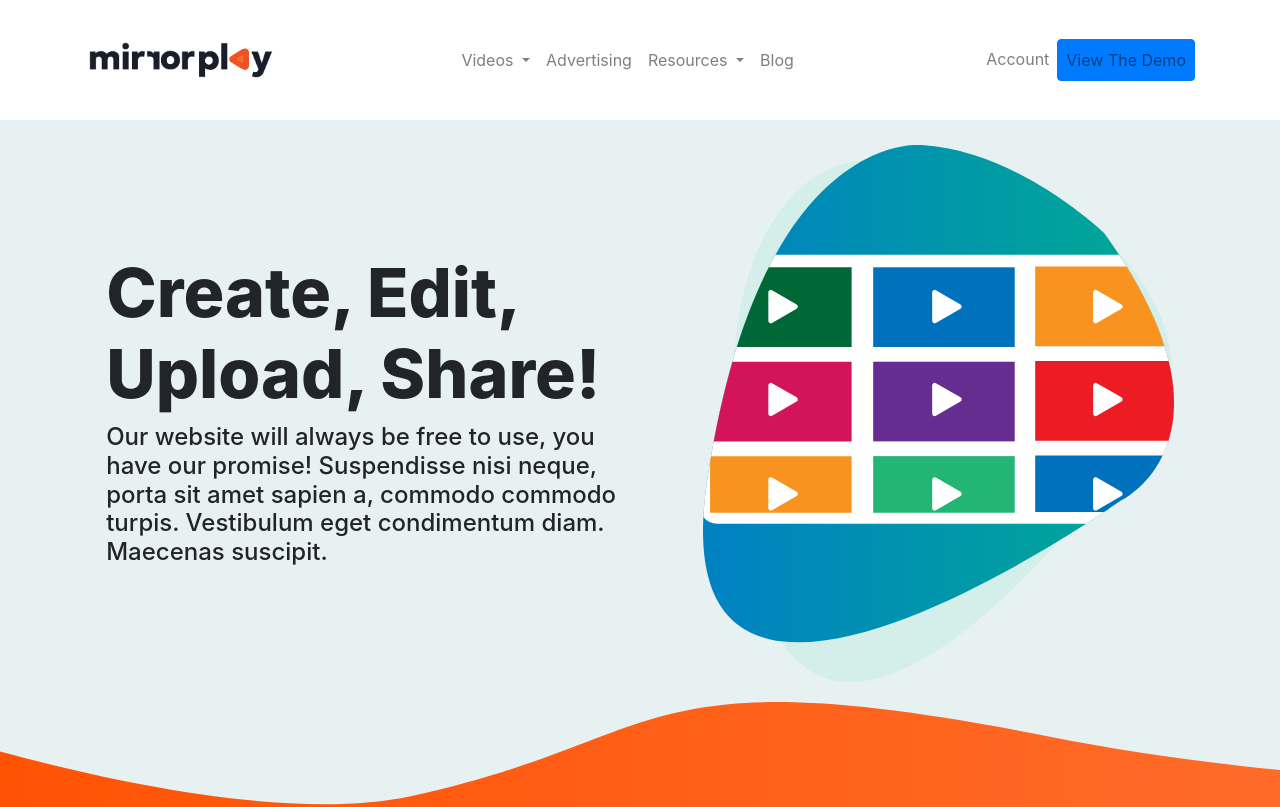
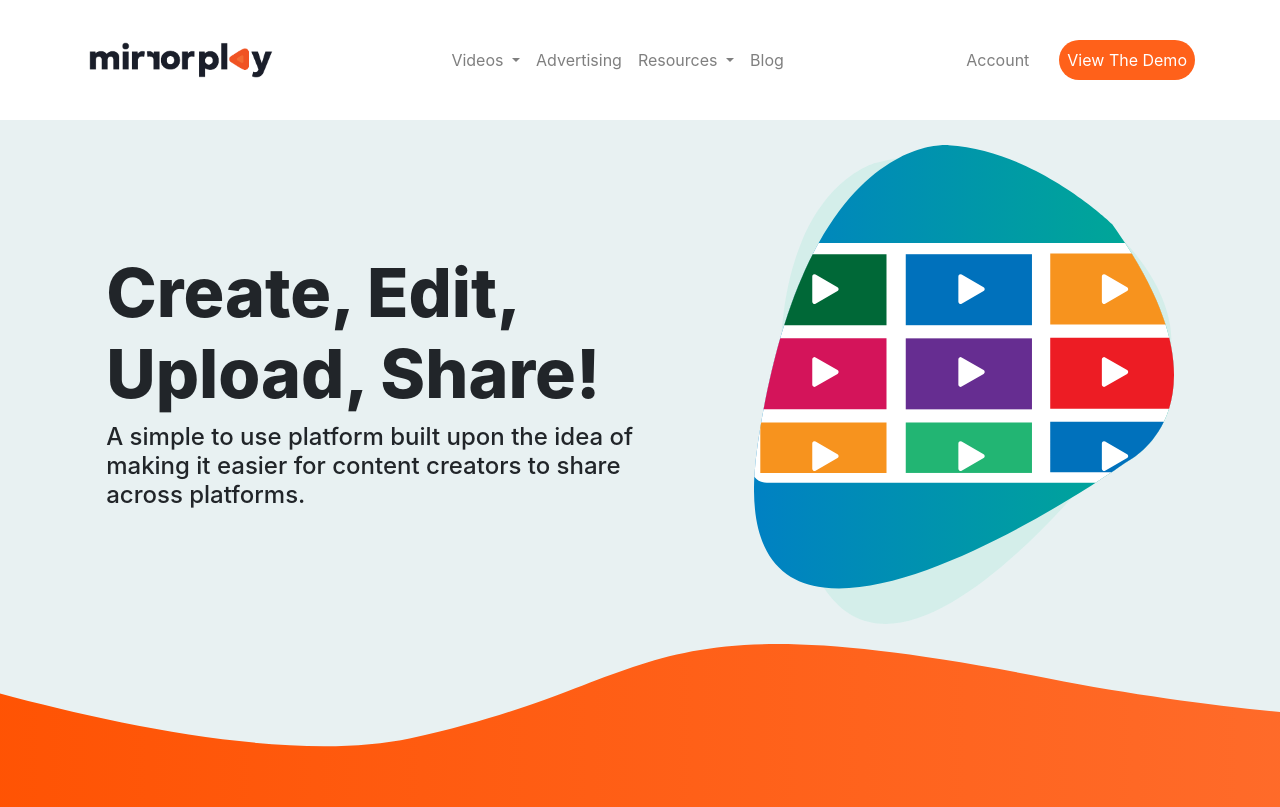
Before and after one commit to tys-adventure/mirrorplay, an ASP.NET MVC app: page / in a window 1280 px wide. Shown: the top 807 px of the page. Run offline with ASP.NET Core 8 and stand-ins for ASP.NET MVC 5, Linux system fonts and the light colour scheme; the project's own start-up code is not run, and a stand-in starts its controllers and pages; some libraries are stand-ins or nearby versions.

Commit message:
Update SCSS
Changed navigation button styles to align with general brand guidelines.

```diff
--- a/MirrorPlay/Views/Home/Index.cshtml
+++ b/MirrorPlay/Views/Home/Index.cshtml
@@ -6,7 +6,7 @@
     <div class="row">
         <div class="col-md-6 vert-center">
             <h1>Create, Edit, Upload, Share!</h1>
-            <h4>Our website will always be free to use, you have our promise! Suspendisse nisi neque, porta sit amet sapien a, commodo commodo turpis. Vestibulum eget condimentum diam. Maecenas suscipit.</h4>
+            <h4>A simple to use platform built upon the idea of making it easier for content creators to share across platforms.</h4>
         </div>
         <div class="col-md-6 jewel-pod right">
             <h1></h1>
--- a/MirrorPlay/Views/Shared/_Layout.cshtml
+++ b/MirrorPlay/Views/Shared/_Layout.cshtml
@@ -62,7 +62,7 @@
                 </ul>
                 <ul class="nav navbar-nav flex-row justify-content-center flex-nowrap">
                     <li class="nav-item"><a class="nav-link" href="">Account</a></li>
-                    <li class="nav-item"><a class="nav-link btn btn-primary">View The Demo</a></li>
+                    <li class="nav-item"><a class="nav-link menu-btn btn btn-primary">View The Demo</a></li>
                 </ul>
             </div>
         </div>
--- a/MirrorPlay/scss/partials/_all.scss
+++ b/MirrorPlay/scss/partials/_all.scss
@@ -3,3 +3,4 @@
 @import "jewel";
 @import "nav";
 @import "sizes";
+@import  "buttons";
--- /dev/null
+++ b/MirrorPlay/scss/partials/_buttons.scss
@@ -0,0 +1,25 @@
+.menu-btn {
+    margin-left: 22px;
+}
+
+.btn{
+    padding: 8px 36px;
+    border-radius: 22px;
+}
+
+.btn-primary{
+    background-color: #ff611a;
+    color: white!important;
+    border: 0;
+}
+
+.btn-primary:hover {
+    color: white !important;
+    background-color: #ff611a;
+    background-color: rgba(255, 97, 26, .8);
+}
+.btn-primary:active {
+    color: white !important;
+    background-color: #ff611a;
+    background-color: rgba(255, 97, 26, .8);
+}
```
Also changed, not shown: MirrorPlay/MirrorPlay.csproj, MirrorPlay/scss/site.css, MirrorPlay/scss/site.min.css.
